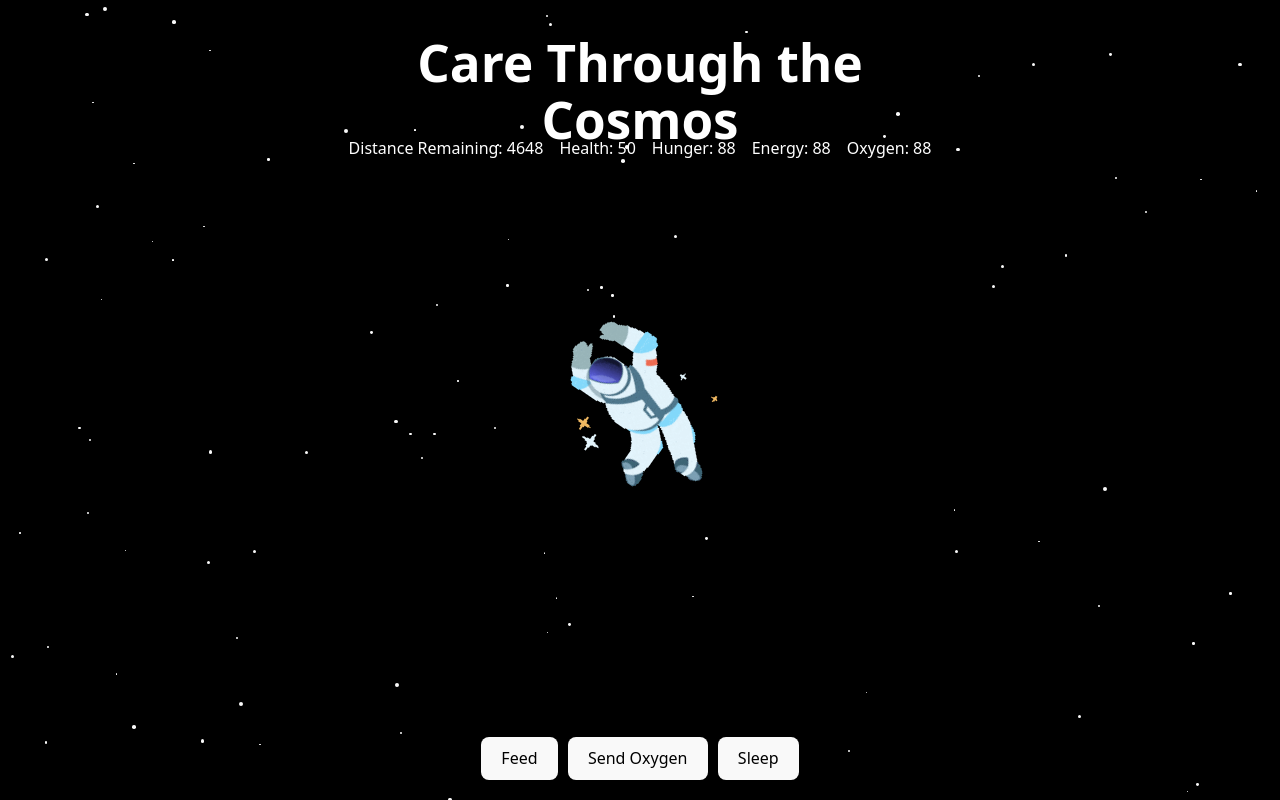
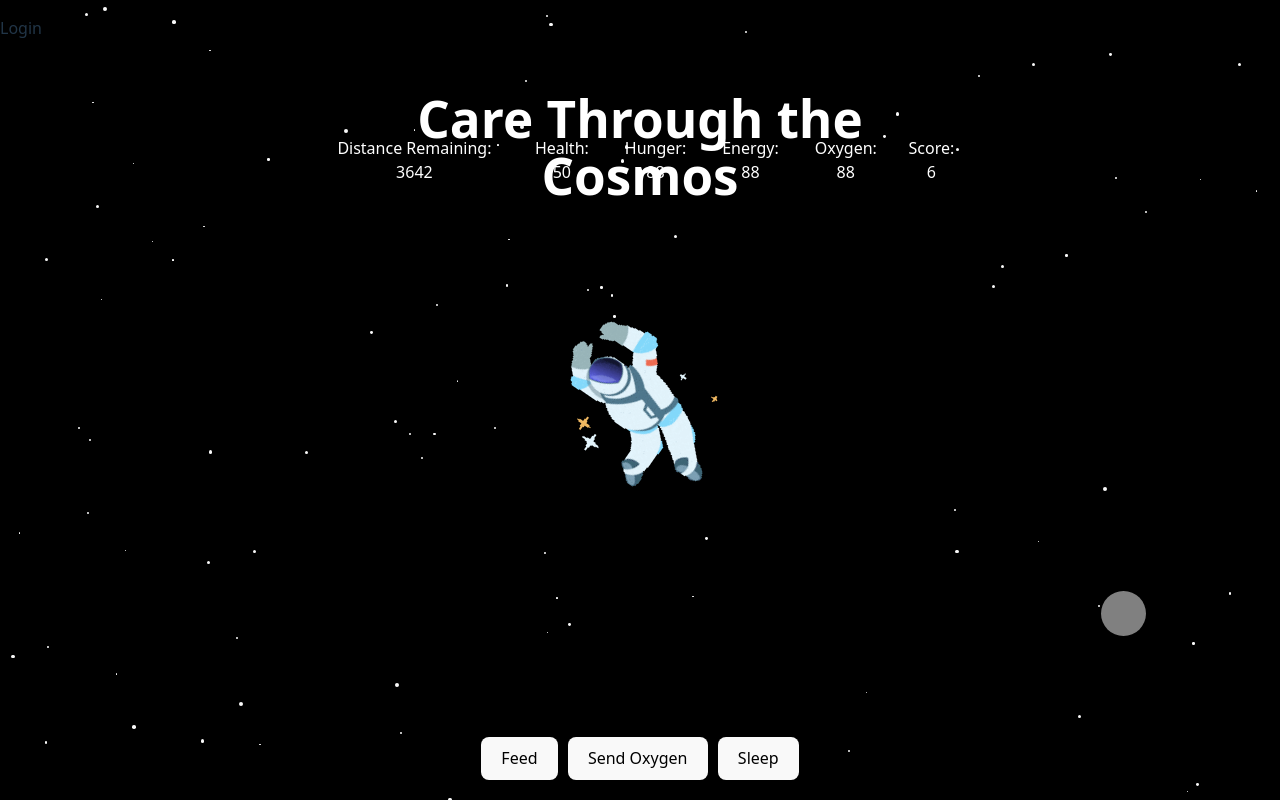
Before and after one commit to Drew-Stephens-22/Owl_Hacks, a React (Vite) app: page / in a window 1280 px wide. Built offline with nearby package versions, Linux system fonts and the light colour scheme.

Commit message:
game auto loads when server is served, fixes to game and addition of asteroids

```diff
--- a/src/App.css
+++ b/src/App.css
@@ -2,6 +2,7 @@ html, body, #root {
   height: 100%;
   margin: 0;
   padding: 0;
+  overflow: hidden;
 }
 
 .app-container {
@@ -28,6 +29,7 @@ html, body, #root {
   border-radius: 50%;
   animation:  twinkle 2s infinite alternate;
   pointer-events: none;
+  z-index:0
 }
 
 @keyframes twinkle {
@@ -53,7 +55,7 @@ html, body, #root {
   position: absolute;
   left: 50%;
   top: 50%;
-  transform: translate(-50%, -50%) scaleX(-1);
+  transform: scaleX(-1) translate(-50%, -50%);
   display: flex;
   align-items: center;
   z-index: 1;
@@ -85,22 +87,6 @@ html, body, #root {
 .center-content h1 {
   font-size: 2.5rem;
   margin: 0;
-}
-
-.textArea {
-  width:300px;
-  resize: none;
-  padding: 0.5rem 1rem;
-  border-radius: 0.375rem;
-  border: 1px solid #ccc;
-  outline: none;
-  font-size: 1rem;
-
-}
-
-.textArea:focus {
-  border-color: #4f46e5;
-  box-shadow: 0 0 5px rgba(79, 70, 229, 0.5);
 }
 
 .button-bar {
@@ -142,3 +128,9 @@ html, body, #root {
   background: #ff4747;
   color: white;
 }
+
+.asteroid {
+  pointer-events: auto;
+  cursor: pointer;
+  z-index: 10; /* keeps it above background */
+}
--- a/src/App.jsx
+++ b/src/App.jsx
@@ -1,6 +1,7 @@
 import { useEffect, useState, useRef } from "react";
 import "./App.css";
-import astronautGif from "./assets/swimming_astronaut.gif"
+import astronautGif from "./assets/swimming_astronaut.gif";
+
 export default function App() {
   const [stars, setStars] = useState([]);
   const [sleep, setSleep] = useState(false);
@@ -11,15 +12,18 @@ export default function App() {
     health: 50,
     sleep: false,
   });
-  const [distance, setDistance] = useState(5000);
+  const [distance, setDistance] = useState(4000);
   const [isFed, setIsFed] = useState(false);
   const [isBreathed, setIsBreathed] = useState(false);
   const [gameOver, setGameOver] = useState(false);
   const [wonGame, setWonGame] = useState(false);
+  const [asteroids, setAsteroids] = useState([]);
+  const astronautRef = useRef(null);
+  const [score, setScore] = useState(0);
 
   // create initial stars
   useEffect(() => {
-  const starCount = 100; // number of stars
+    const starCount = 100;
     const initialStars = [];
     for (let i = 0; i < starCount; i++) {
       initialStars.push({
@@ -50,117 +54,203 @@ useEffect(() => {
           return { ...star, left: newLeft + "vw" };
         })
       );
-  }, 35); // speed of drift (lower = faster)
+    }, 35);
 
     return () => clearInterval(interval);
   }, [sleep]);
 
-// decreases astronauts stats
+  // decreases astronaut stats
   useEffect(() => {
     let timer;
     const decreaseStats = () => {
       setAstronaut(prev => ({
         ...prev,
-      hunger: (gameOver || wonGame) ?  prev.hunger : Math.max(prev.hunger - (sleep ? 0.5 : 1), 0),
-      energy: sleep ? Math.min(prev.energy + 1, 100) : Math.max(prev.energy - 1, 0),
-      oxygen: (gameOver || wonGame) ? prev.oxygen : Math.max(prev.oxygen - (sleep ? 0.5 : 1), 0),
+        hunger:
+          gameOver || wonGame
+            ? prev.hunger
+            : Math.max(prev.hunger - (sleep ? 0.5 : 1), 0),
+        energy: sleep || wonGame || gameOver
+          ? Math.min(prev.energy + 1, 100)
+          : Math.max(prev.energy - 1, 0),
+        oxygen:
+          gameOver || wonGame
+            ? prev.oxygen
+            : Math.max(prev.oxygen - (sleep ? 0.5 : 1), 0),
       }));
-
+      setScore(prev =>
+      gameOver || wonGame || sleep ? Math.max(0, prev - 1) : Math.max(0, prev + 0.5)
+      );
       timer = setTimeout(decreaseStats, Math.random() * 1000);
     };
     decreaseStats();
     return () => clearTimeout(timer);
-}, [sleep, isBreathed, isFed]);
+  }, [sleep, isBreathed, isFed, gameOver, wonGame]);
 
   // decreases health if hunger or oxygen are 0
   useEffect(() => {
     const timer = setInterval(() => {
       setAstronaut(prev => {
         let newHealth = prev.health;
-
-      if (prev.hunger <= 0 || prev.oxygen <= 0) {
+        if (prev.hunger <= 0 || prev.oxygen <= 0 || prev.energy <= 0) {
           newHealth = Math.floor(Math.max(prev.health - 5, 0));
         }
-
         if (newHealth <= 0) {
           setGameOver(true);
         }
-
-      return {
-        ...prev,
-        health: newHealth,
-      };
+        return { ...prev, health: newHealth };
       });
     }, 1000);
 
     return () => clearInterval(timer);
-}, [distance]);
+  }, []);
 
   const restartGame = () => {
-  setAstronaut({ hunger: 100, energy: 100, oxygen: 100, health: 50, sleep: false });
-  setDistance(5000);
+    setAstronaut({
+      hunger: 100,
+      energy: 100,
+      oxygen: 100,
+      health: 50,
+      sleep: false,
+    });
+    setDistance(4000);
     setGameOver(false);
+    setWonGame(false);
+    setAsteroids([]);
+    setScore(0);
+    setSleep(false);
   };
 
-// check if distance has reached 0 (win condition)
+  // win condition
   useEffect(() => {
     if (distance <= 0 && !gameOver) {
+      const points = (10 * (astronaut.energy + astronaut.hunger + astronaut.oxygen)) + (20 * astronaut.health);
+      setScore(prev => prev + points);
       setWonGame(true);
     }
   }, [distance, gameOver]);
 
   const gameWon = () => {
     restartGame();
-  setWonGame(false);
-}
+  };
 
-  //feeds the astronaut, sets a timeout for spamming
+
+  // feed astronaut
   const feedAstronaut = () => {
-    if(isFed) return;
+    if (isFed) return;
     setIsFed(true);
     setAstronaut(prev => {
       const num = Math.floor(Math.random() * 20) + 1;
-      return {
-        ...prev,
-        hunger: Math.floor(Math.min(prev.hunger + num, 100)),
-      };
+      return { ...prev, hunger: Math.floor(Math.min(prev.hunger + num, 100)) };
     });
     setTimeout(() => setIsFed(false), 2000);
   };
 
-  //gives the astronaut oxygen, sets a timeout for spamming
+  // give oxygen
   const giveOxygen = () => {
-    if(isBreathed) return;
+    if (isBreathed) return;
     setIsBreathed(true);
     setAstronaut(prev => {
       const num = Math.floor(Math.random() * 20) + 1;
-      return {
-        ...prev,
-        oxygen: Math.floor(Math.min(prev.oxygen + num, 100)),
-      };
+      return { ...prev, oxygen: Math.floor(Math.min(prev.oxygen + num, 100)) };
     });
     setTimeout(() => setIsBreathed(false), 2000);
   };
 
-  //sets the astrounaut to sleep
+  // toggle sleep
   const toggleSleep = () => {
     setSleep(prev => !prev);
-  setDistance(prev => prev);
   };
 
-//slowly decreases the distance
+  // decrease distance
   useEffect(() => {
     let timer;
     const decreaseDistance = () => {
-    setDistance(prev => sleep || gameOver ? prev : Math.max(prev - Math.floor(Math.random() * 100), 0));
+      setDistance(prev =>
+        sleep || gameOver || wonGame
+          ? prev
+          : Math.max(prev - Math.floor(Math.random() * 100), 0)
+      );
       timer = setTimeout(decreaseDistance, Math.random() * 1000 + 500);
     };
     decreaseDistance();
     return () => clearTimeout(timer);
-}, [sleep, gameOver]);
+  }, [sleep, gameOver, wonGame]);
+
+  // spawn asteroids
+  useEffect(() => {
+    const interval = setInterval(() => {
+      if (gameOver || wonGame) return;
+      setAsteroids(prev => [
+        ...prev,
+        {
+          id: Date.now(),
+          x: window.innerWidth,
+          y: Math.random() * (window.innerHeight - 50),
+          size: Math.random() * 50 + 20,
+          speed: Math.random() * 4 + 2,
+        },
+      ]);
+    }, 3500);
+    return () => clearInterval(interval);
+  }, [gameOver, wonGame]);
+
+  // move asteroids
+  useEffect(() => {
+    const interval = setInterval(() => {
+      setAsteroids(prev =>
+        prev
+          .map(a => ({ ...a, x: a.x - a.speed }))
+          .filter(a => a.x + a.size > 0)
+      );
+    }, 35);
+    return () => clearInterval(interval);
+  }, []);
+
+  // collision detection
+  const checkCollision = (r1, r2) => {
+    return !(
+      r1.right < r2.left ||
+      r1.left > r2.right ||
+      r1.bottom < r2.top ||
+      r1.top > r2.bottom
+    );
+  };
+
+  // collision handler
+  useEffect(() => {
+    const interval = setInterval(() => {
+      if (!astronautRef.current) return;
+      const astroRect = astronautRef.current.getBoundingClientRect();
+
+      setAsteroids(prev =>
+        prev.filter(a => {
+          const astRect = document
+            .getElementById(`asteroid-${a.id}`)
+            ?.getBoundingClientRect();
+          if (!astRect) return true;
+          if (checkCollision(astroRect, astRect)) {
+            setAstronaut(prev => ({
+              ...prev,
+              health: Math.max(prev.health - 10, 0),
+            }));
+            return false;
+          }
+          return true;
+        })
+      );
+    }, 35);
+    return () => clearInterval(interval);
+  }, []);
+
+  // destroy asteroid manually
+const destroyAsteroid = (ast) => {
+  setAsteroids(prev => prev.filter(a => a.id !== ast.id));
+  setScore(prev => Math.floor(prev + ast.size));
+};
 
   return (
-    <div className="">
+    <div>
+      <p className="">Login</p>
       {gameOver && (
         <div className="game-over-overlay">
           <h1>GAME OVER</h1>
@@ -171,11 +261,12 @@ useEffect(() => {
         <div className="game-over-overlay">
           <h1>YOU WON! 🎉</h1>
           <p>The astronaut safely reached the destination!</p>
+          <p>Final Score: {score} </p>
           <button onClick={gameWon}>Play Again</button>
         </div>
       )}
       <div className="starry-bg">
-        {stars.map((s) => (
+        {stars.map(s => (
           <div
             key={s.id}
             className="star"
@@ -184,12 +275,27 @@ useEffect(() => {
               left: s.left,
               width: s.size,
               height: s.size,
-              animationDelay: s.delay,
             }}
           />
         ))}
       </div>
-
+      {asteroids.map(a => (
+        <div
+          key={a.id}
+          className="asteroid"
+          id={`asteroid-${a.id}`}
+          onClick={() => destroyAsteroid(a)}
+          style={{
+            position: "absolute",
+            left: a.x + "px",
+            top: a.y + "px",
+            width: a.size + "px",
+            height: a.size + "px",
+            background: "gray",
+            borderRadius: "50%",
+          }}
+        />
+      ))}
       <div>
         <h1 className="title">Care Through the Cosmos</h1>
         <div className="needs-bar">
@@ -198,11 +304,21 @@ useEffect(() => {
           <p>Hunger: {astronaut.hunger}</p>
           <p>Energy: {astronaut.energy}</p>
           <p>Oxygen: {astronaut.oxygen}</p>
+          <p>Score: {score}</p>
         </div>
-        <img className="astronaut" src={astronautGif} alt="Astronaut" />
+        <img
+          ref={astronautRef}
+          className="astronaut"
+          src={astronautGif}
+          alt="Astronaut"
+        />
         <div className="button-bar">
-          <button onClick={feedAstronaut} disabled={isFed}>{'Feed'}</button>
-          <button onClick={giveOxygen} disabled={isBreathed}>{'Send Oxygen'}</button>
+          <button onClick={feedAstronaut} disabled={isFed}>
+            Feed
+          </button>
+          <button onClick={giveOxygen} disabled={isBreathed}>
+            Send Oxygen
+          </button>
           <button onClick={toggleSleep}>
             {sleep ? "Wake Up" : "Sleep"}
           </button>
--- a/src/main.jsx
+++ b/src/main.jsx
@@ -2,7 +2,6 @@ import { StrictMode } from 'react'
 import { createRoot } from 'react-dom/client'
 import { BrowserRouter, Routes, Route, Navigate } from 'react-router-dom'
 import App from './App.jsx'
-import Game from './game/Game.jsx'
 import './index.css'
 
 // Optional tiny status screen (in case /callback ever hits the front-end)
@@ -31,7 +30,6 @@ createRoot(document.getElementById('root')).render(
         {/* If your proxy ever doesn't catch /callback, show a spinner */}
         <Route path="/callback" element={<Callback />} />
         {/* Game route */}
-        <Route path="/game" element={<Game />} />
         <Route path="*" element={<Navigate to="/" replace />} />
       </Routes>
     </BrowserRouter>
```
Also changed, not shown: 2 other files (tests, documents, lock files or other folders). Lines whose indentation alone changed are shown as unchanged.
